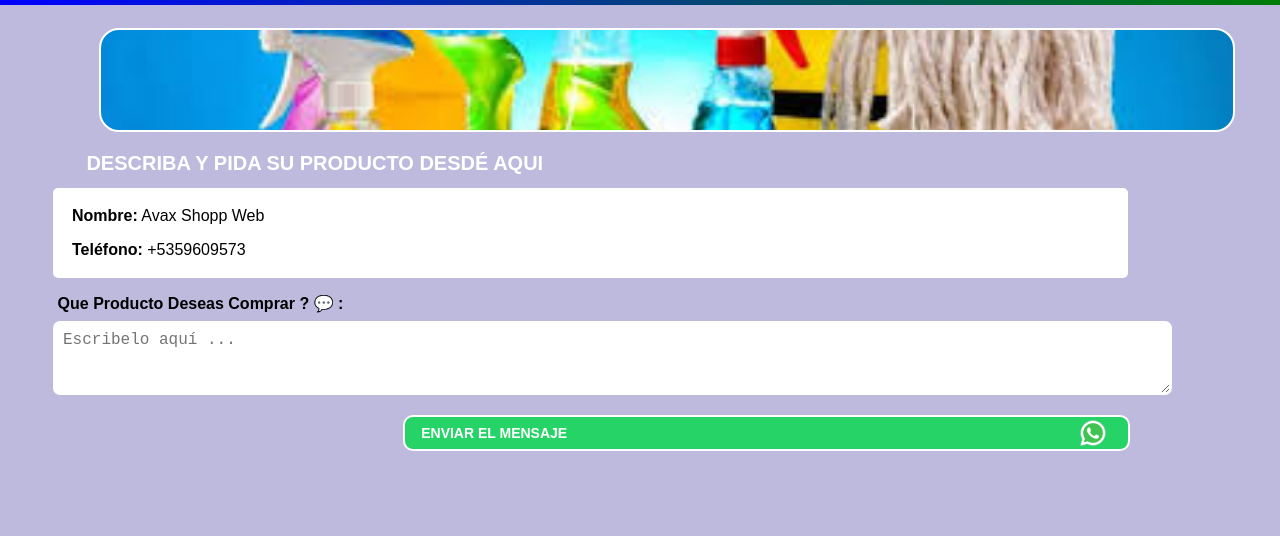
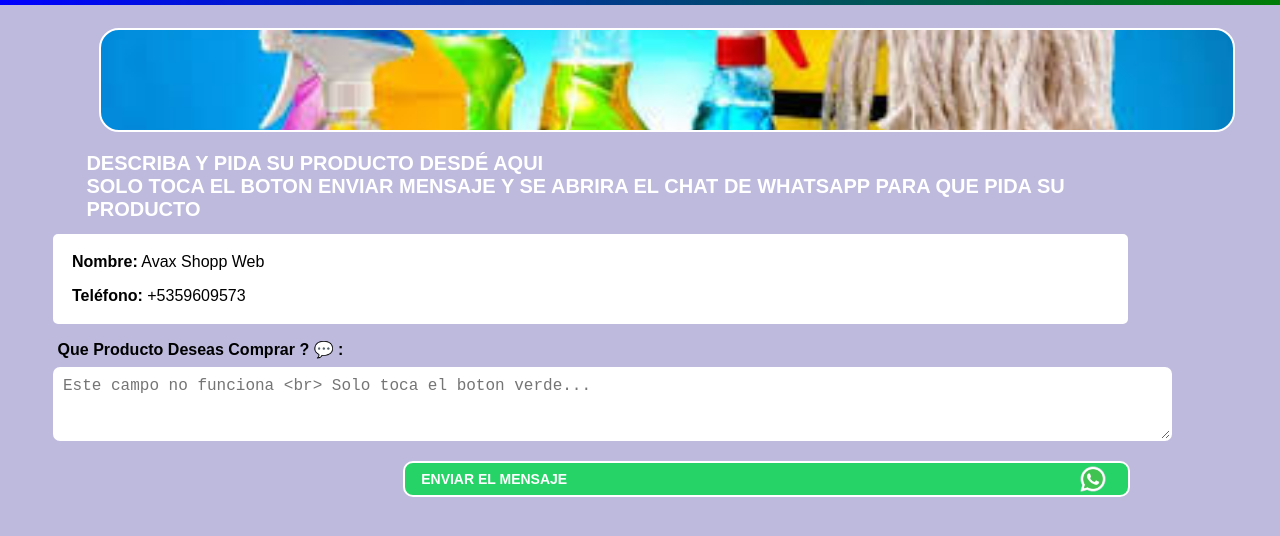
Before and after one commit to GitubNagacom/AvaxShoppWeb, a plain HTML site: page chat.html in a window 1280 px wide. Shown: the part 52-588 px from the top of the page. Drawn offline with Linux system fonts and the light colour scheme.

Commit message:
Update chat.html

```diff
--- a/chat.html
+++ b/chat.html
@@ -125,14 +125,14 @@
   <div class="banner"></div>
   </center>
 
-  <h1>DESCRIBA Y PIDA SU PRODUCTO DESDÉ AQUI</h1>
+  <h1>DESCRIBA Y PIDA SU PRODUCTO DESDÉ AQUI <br> SOLO TOCA EL BOTON ENVIAR MENSAJE Y SE ABRIRA EL CHAT DE WHATSAPP PARA QUE PIDA SU PRODUCTO</h1>
   <div class="contacto-card">
     <p><strong>Nombre:</strong> Avax Shopp Web</p>
     <p><strong>Teléfono:</strong> +5359609573</p>
   </div>
 
   <label for="mensaje">Que Producto Deseas Comprar ? 💬 :</label>
-    <textarea id="mensaje" rows="3" placeholder="Escribelo aquí ..."></textarea>
+    <textarea id="mensaje" rows="3" placeholder="Este campo no funciona <br> Solo toca el boton verde..."></textarea>
 
   <div>
       <a id="chatearLink" href="#" target="_blank" rel="noopener noreferrer">ENVIAR EL MENSAJE </a>
```
